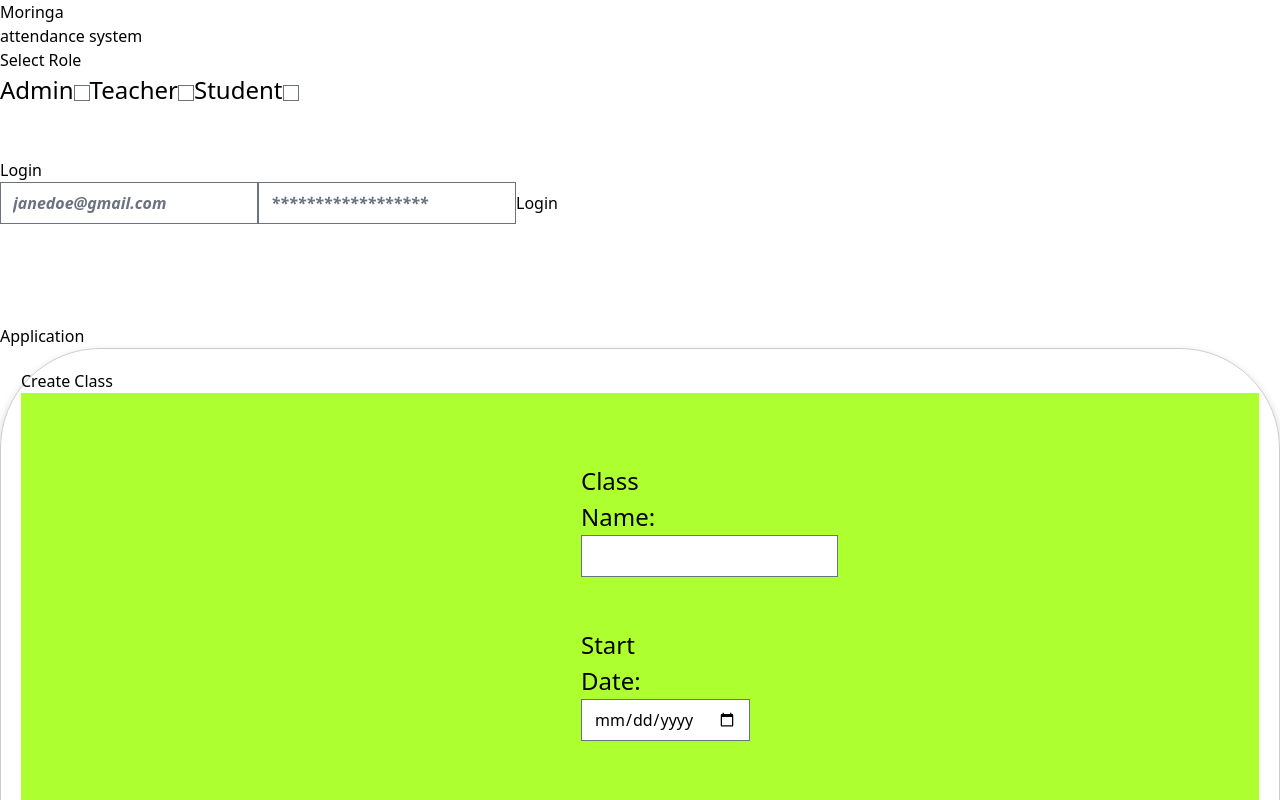
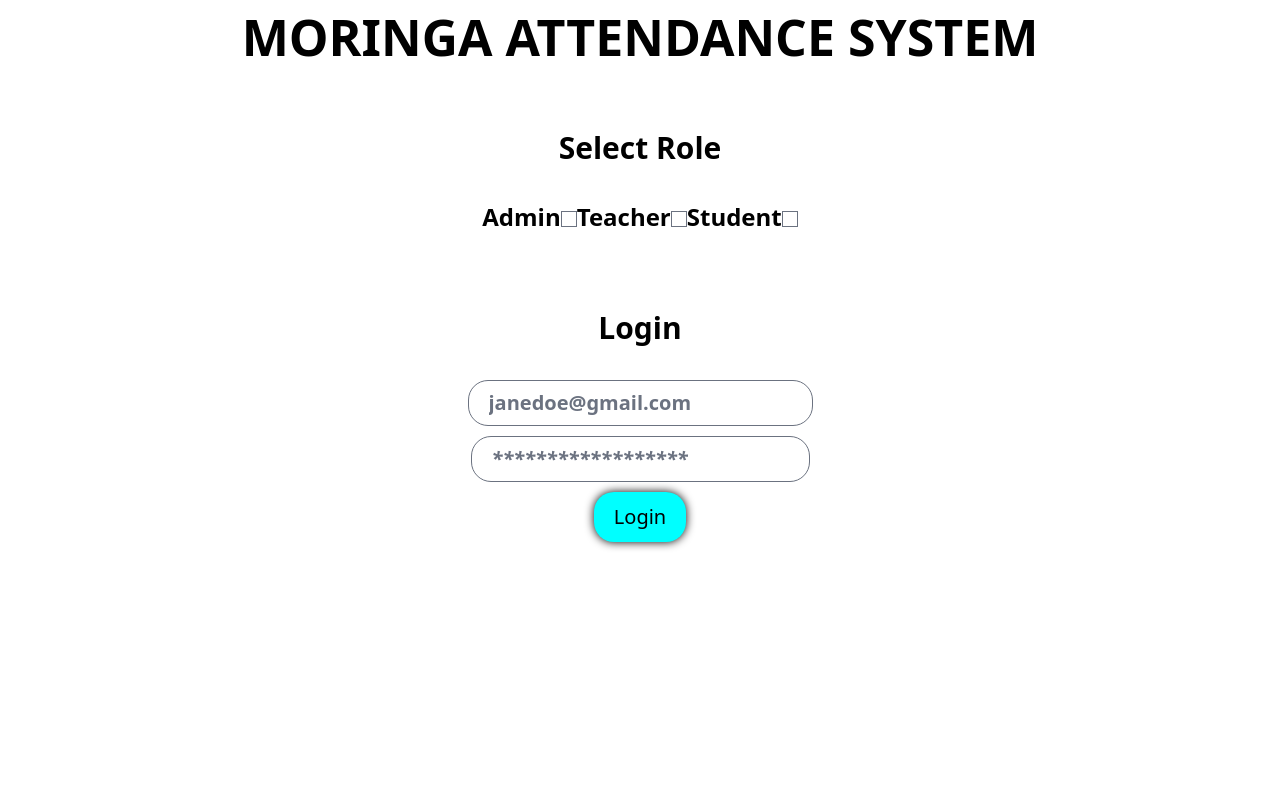
Before and after one commit to shaddybett/attendance-tracker-frontend, a React (Create React App) app in the folder client/: page / in a window 1280 px wide. Shown: the top 800 px of the page. Built offline with nearby package versions, Linux system fonts and the light colour scheme.

Commit message:
styled login page

```diff
--- a/client/package.json
+++ b/client/package.json
@@ -11,6 +11,7 @@
     "postcss": "^8.4.35",
     "react": "^18.2.0",
     "react-dom": "^18.2.0",
+    "react-router-dom": "^6.22.1",
     "react-scripts": "5.0.1",
     "tailwindcss": "^3.4.1",
     "web-vitals": "^2.1.4"
--- /dev/null
+++ b/client/src/Adminprofile.js
@@ -0,0 +1,18 @@
+import React, { useState } from "react";
+
+const Adminprofile = () => {
+    const [name] = useState('');
+    const [email] = useState('');
+    const [phonenumber] = useState('');
+
+    return (
+        <div>
+            <h1 style={{ fontWeight: 'bold' }}>Admin Profile</h1>
+            <p>Name: {name}</p>
+            <p>Email: {email}</p>
+            <p>Phonenumber: {phonenumber}</p>
+        </div>
+    );
+};
+
+export default Adminprofile;
--- a/client/src/App.js
+++ b/client/src/App.js
@@ -1,14 +1,17 @@
 import React from 'react'
+import Loginpage from './Loginpage'
+import Adminprofile from './Adminprofile'
 import Form from './Form'
-import Loginpage from './Loginpage'
-
+import { Routes,Route} from 'react-router-dom'
 
 function App() {
   return (
     <div>
-      <Loginpage/>
-      <h1>Application</h1>
-      <Form />
+      <Routes>
+        <Route path='/' element={<Loginpage />}/>
+        <Route path="/admin" element={<Adminprofile />}></Route>
+        <Route path="/form" element={<Form />}></Route>
+      </Routes>
     </div>
 
   )
--- a/client/src/Form.js
+++ b/client/src/Form.js
@@ -1,6 +1,6 @@
 import React, { Component } from 'react';
 
-class MyClassForm extends Component {
+class Form extends Component {
   constructor(props) {
     super(props);
     this.state = {
@@ -92,4 +92,4 @@ class MyClassForm extends Component {
   }
 }
 
-export default MyClassForm;
+export default Form;
--- a/client/src/Loginpage.js
+++ b/client/src/Loginpage.js
@@ -1,5 +1,5 @@
 import React, { useState } from 'react';
-
+import './index'
 const Loginpage = () => {
   const [email, setEmail] = useState('');
   const [password, setPassword] = useState('');
@@ -7,6 +7,7 @@ const Loginpage = () => {
   const [Admin, setAdmin] = useState(false);
   const [Teacher, setTeacher] = useState(false);
   const [Student, setStudent] = useState(false);
+
   const handleLogin = () => {
     if (email.trim() !== '' && password.trim() !== '') {
       setLoggedIn(true);
@@ -18,10 +19,11 @@ const Loginpage = () => {
 
   return (
     <div>
-        <h1>Moringa <br/> attendance system</h1>
-        <div>
-            <h2>Select Role</h2>
-            <label>
+      <h1 className='head'>MORINGA ATTENDANCE SYSTEM</h1>
+      <div className='role'>
+        <h2 className='head2'>Select Role</h2>
+        <div2 className="div2 role-checkboxes">
+          <label className='checkbox1'>
             Admin
             <input
               type="checkbox"
@@ -29,7 +31,7 @@ const Loginpage = () => {
               onChange={() => setAdmin(!Admin)}
             />
           </label>
-          <label>
+          <label className='checkbox2'>
             Teacher
             <input
               type="checkbox"
@@ -37,7 +39,7 @@ const Loginpage = () => {
               onChange={() => setTeacher(!Teacher)}
             />
           </label>
-          <label>
+          <label className='checkbox3'>
             Student
             <input
               type="checkbox"
@@ -45,30 +47,31 @@ const Loginpage = () => {
               onChange={() => setStudent(!Student)}
             />
           </label>
-        </div>
+        </div2>
+      </div>
       {!loggedIn ? (
         <div>
-          <h1>Login</h1>
-          <input
+          <h1 className='logintitle'>Login</h1>
+          <input className='input1'
             type="text"
             placeholder="janedoe@gmail.com"
             value={email}
             onChange={(e) => setEmail(e.target.value)}
-            style={{ fontStyle: 'italic', fontWeight: 'bold' }}
+            style={{ fontWeight: 'bold' }}
           />
-          <input
+          <input className='input2'
             type="password"
-        placeholder="******************"
+            placeholder="******************"
             value={password}
             onChange={(e) => setPassword(e.target.value)}
             style={{ fontStyle: 'italic', fontWeight: 'bold' }}
           />
-          <button onClick={handleLogin}>Login</button>
+          <button type="button" className="btn1" onClick={handleLogin}>Login</button>
         </div>
       ) : (
         <div>
           <h2>Welcome, {email}!</h2>
-          <button onClick={() => setLoggedIn(false)}>Logout</button>
+          <button type="button" className="btn2" onClick={() => setLoggedIn(false)}>Logout</button>
         </div>
       )}
     </div>
--- a/client/src/index.css
+++ b/client/src/index.css
@@ -21,3 +21,78 @@ form{
     size: 400px;
 
 }
+
+.head{
+    font-size: 50px;
+    text-align:center;
+    font-weight: bolder;
+}
+
+.role{
+    font-size: 50px;
+    text-align:center
+}
+
+.head2{
+    font-size: 30px;
+    text-align:center;
+    margin-right: auto;
+    font-weight: bold;
+    padding-top: 50px;
+
+}
+
+.logintitle{
+    font-size: 30px;
+    text-align:center;
+    margin-right: auto;
+    font-weight: bold;
+    padding-top: 10px;
+    padding-bottom: 20px;
+}
+
+.div2{
+    font-size: 30px;
+    text-align:right;
+    margin-right: auto;
+    font-weight: bold;
+    padding-top: 100px;
+    padding-bottom: 20px;
+}
+
+.container {
+    display: flex;
+    flex-direction: column;
+    align-items: center;
+}
+
+.container > * {
+    margin-bottom: 10px; /* Optional: Add some spacing between elements */
+}
+
+.btn1 {
+    padding: 10px 20px;
+    border-radius: 20px;
+    font-size: 20px;
+    background-color:aqua;
+    color: black;
+    margin: 10px auto;
+    transition: box-shadow 0.3s;
+    box-shadow: 0 0 10px ;
+    display: block;
+}
+
+.btn1:hover {
+    box-shadow: 0 0 20px rgba(0, 0, 0, 0.5);
+}
+
+
+
+.input1,
+.input2{
+    padding: 10px 20px;
+    border-radius: 20px;
+    font-size: 20px;
+    display: block;
+    margin:  10px auto;
+}
--- a/client/src/index.js
+++ b/client/src/index.js
@@ -2,11 +2,14 @@ import React from 'react';
 import ReactDOM from 'react-dom/client';
 import './index.css';
 import App from './App';
+import {BrowserRouter as Router} from 'react-router-dom'
 
 
 const root = ReactDOM.createRoot(document.getElementById('root'));
 root.render(
   <React.StrictMode>
+    <Router>
     <App />
+    </Router>
   </React.StrictMode>
 );
```
Also changed, not shown: client/src/images/backgroun.png (added), 1 other file (tests, documents, lock files or other folders).
